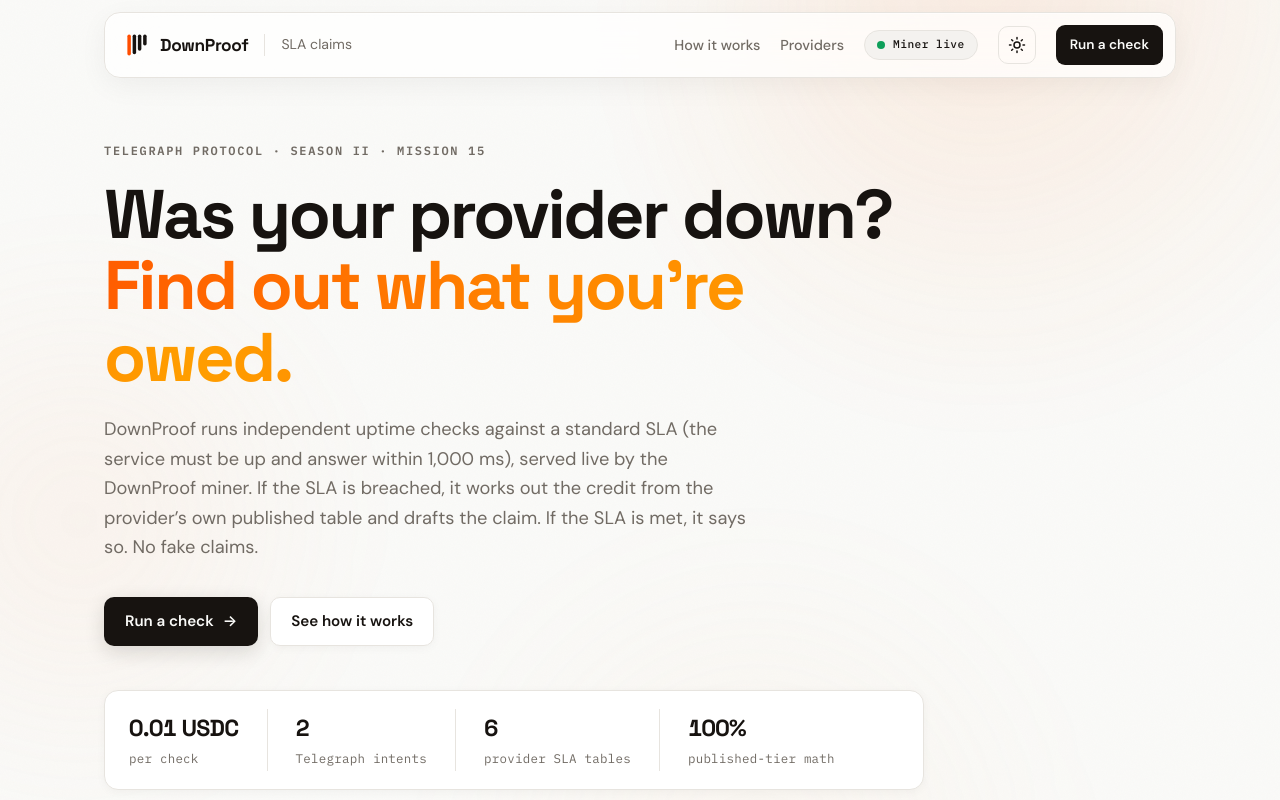
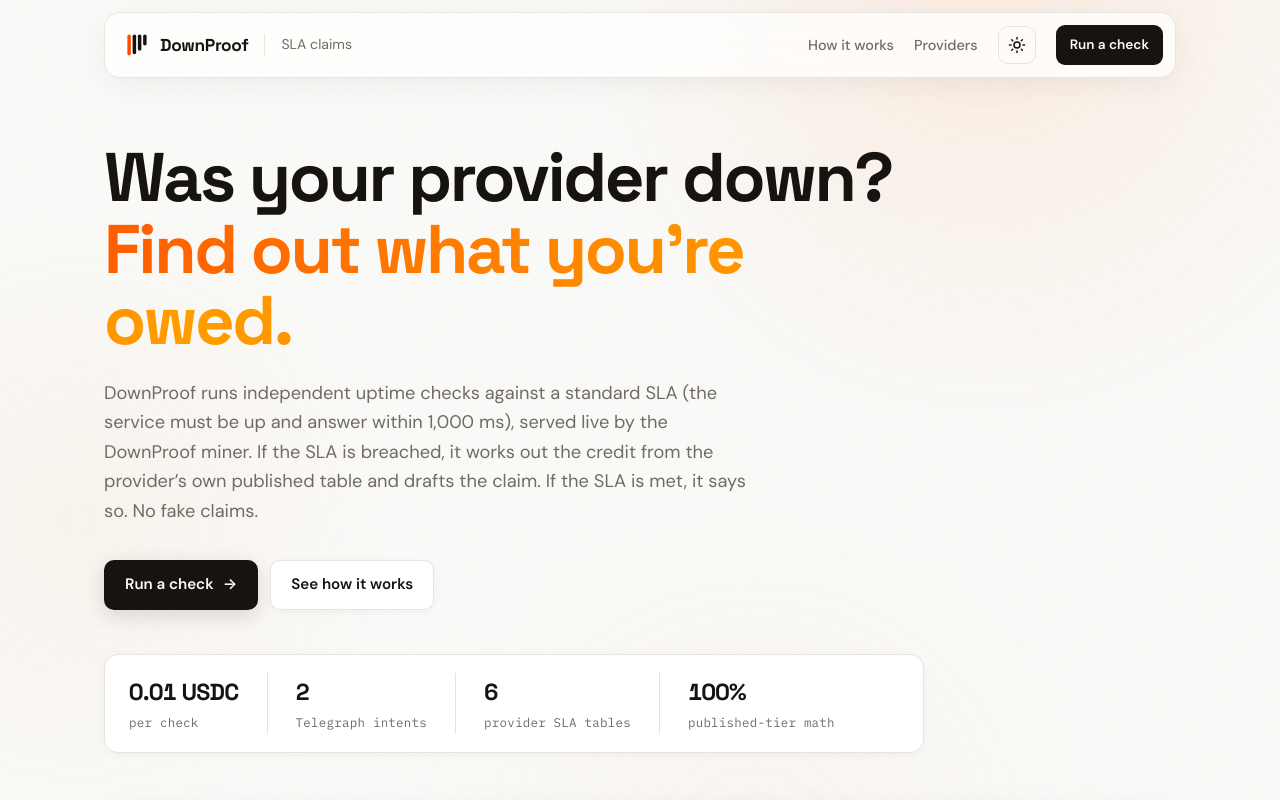
Before and after one commit to Jacksonx28/claimproof, a plain HTML site: page web/index.html in a window 1280 px wide. Shown: the top 800 px of the page. Drawn offline with Linux system fonts and the light colour scheme.

Commit message:
Remove hackathon eyebrow and Miner live pill from page

```diff
--- a/web/index.html
+++ b/web/index.html
@@ -166,12 +166,6 @@
   }
   .nav-links a.nav-cta:hover { color: var(--bg); opacity: .88; }
   .nav-links a.nav-cta:active { transform: scale(.98); }
-  .pill {
-    display: inline-flex; align-items: center; gap: 8px;
-    font-family: var(--mono); font-size: .7rem; font-weight: 500; letter-spacing: .04em;
-    color: var(--ink); background: var(--surface-2); border: 1px solid var(--border);
-    border-radius: 999px; padding: 5px 12px; white-space: nowrap;
-  }
   .dot {
     width: 8px; height: 8px; border-radius: 50%; background: var(--ok); flex: none;
     animation: pulse 2s ease-in-out infinite;
@@ -207,11 +201,6 @@
 
   /* Hero */
   .hero { padding: 64px 0 40px; max-width: 820px; }
-  .eyebrow {
-    font-family: var(--mono); font-size: .75rem; font-weight: 600;
-    letter-spacing: .14em; text-transform: uppercase; color: var(--muted);
-    margin: 0 0 18px;
-  }
   .hero h1 {
     font-size: clamp(2.6rem, 6.2vw, 4.3rem); line-height: 1.04; font-weight: 700;
     margin: 0 0 22px; letter-spacing: -0.035em;
@@ -534,7 +523,7 @@
     .nav-inner { height: 60px; padding: 0 10px 0 14px; gap: 12px; }
     .nav-links { gap: 12px; }
     .nav-links a:not(.nav-cta) { display: none; }
-    .pill, .nav-div, .nav-context { display: none; }
+    .nav-div, .nav-context { display: none; }
     main { padding: 0 16px 40px; }
     .hero { padding: 44px 0 30px; }
     .stats { padding: 18px 20px; }
@@ -582,7 +571,6 @@
     <nav class="nav-links">
       <a href="#how">How it works</a>
       <a href="#providers">Providers</a>
-      <span class="pill"><span class="dot"></span>Miner live</span>
       <button class="icon-btn" id="theme-toggle" type="button" aria-label="Toggle dark mode" title="Toggle dark mode">
         <svg class="icon-sun" width="18" height="18" viewBox="0 0 24 24" fill="none" stroke="currentColor" stroke-width="2" stroke-linecap="round" aria-hidden="true"><circle cx="12" cy="12" r="4"/><path d="M12 2v2M12 20v2M4.9 4.9l1.4 1.4M17.7 17.7l1.4 1.4M2 12h2M20 12h2M4.9 19.1l1.4-1.4M17.7 6.3l1.4-1.4"/></svg>
         <svg class="icon-moon" width="18" height="18" viewBox="0 0 24 24" fill="none" stroke="currentColor" stroke-width="2" stroke-linecap="round" stroke-linejoin="round" aria-hidden="true"><path d="M21 12.8A9 9 0 1 1 11.2 3a7 7 0 0 0 9.8 9.8Z"/></svg>
@@ -594,7 +582,6 @@
 
 <main id="top">
   <section class="hero">
-    <p class="eyebrow reveal">Telegraph Protocol · Season II · Mission 15</p>
     <h1 class="reveal" style="--d:.12s">Was your provider down? <span class="hl">Find out what you&rsquo;re owed.</span></h1>
     <p class="sub reveal" style="--d:.18s">DownProof runs independent uptime checks against a standard SLA (the service must be up and
     answer within 1,000&nbsp;ms), served live by the DownProof miner. If the SLA is breached, it works out the
```
